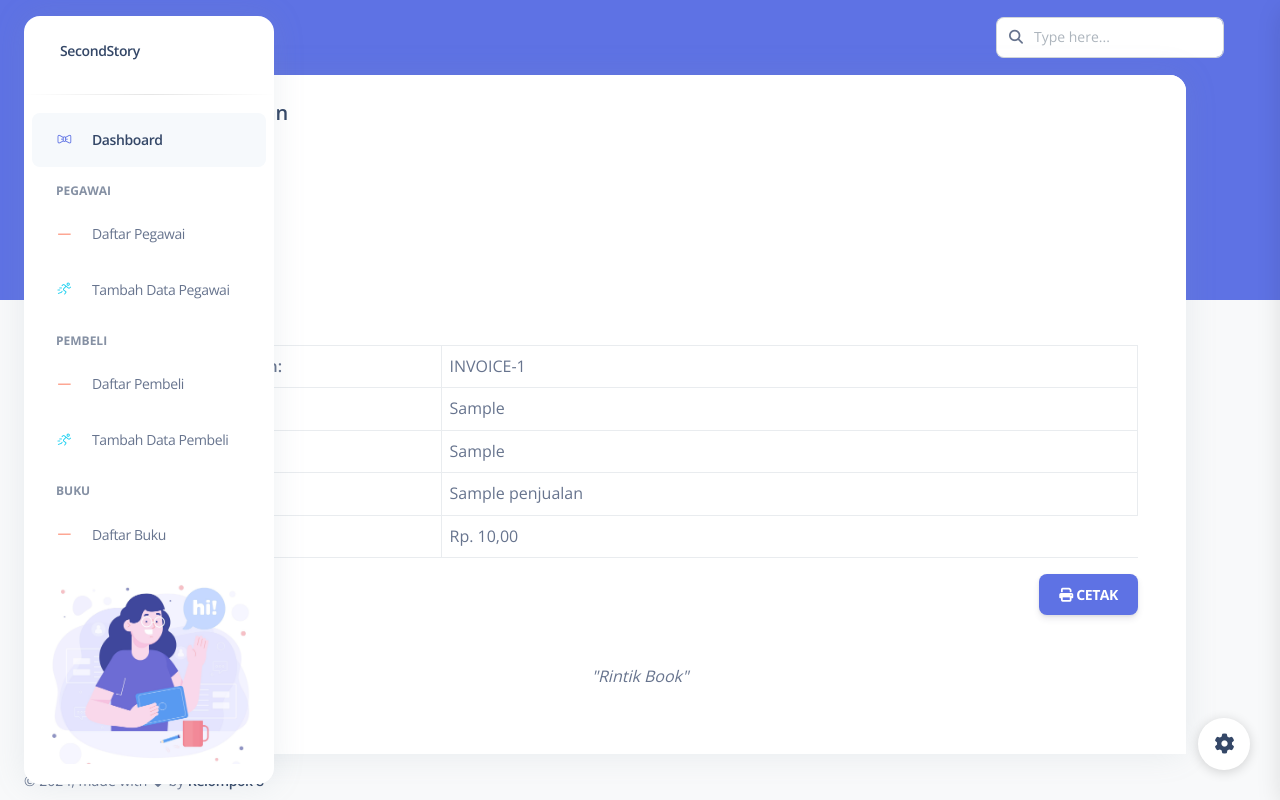
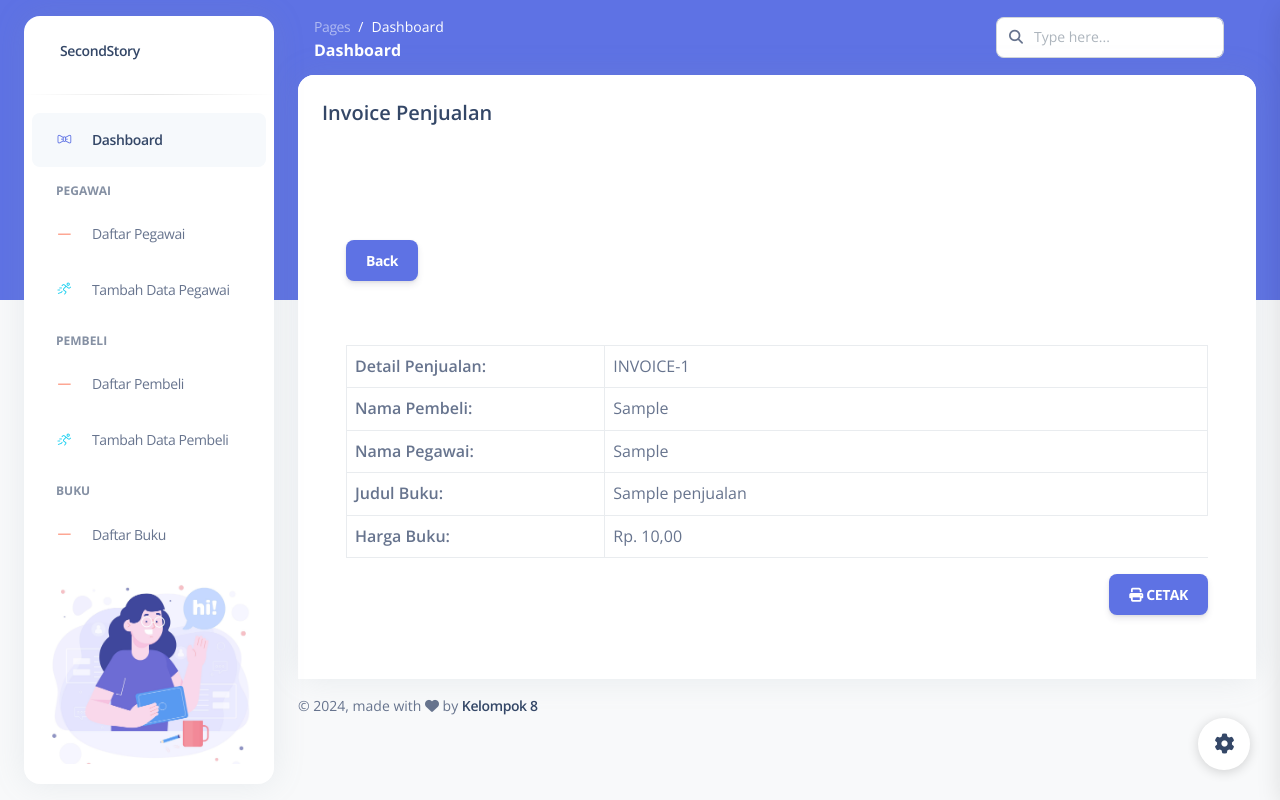
Before and after one commit to nabilalwyh/pbo, a CodeIgniter app: page /FORMATIF2/index.php/beranda/penjualan_invoice/1 in a window 1280 px wide. Run offline with CodeIgniter, Linux system fonts and the light colour scheme; tables that the repository leaves empty or names only in its code hold one stand-in row (values such as "Sample post"); data that the repository does not hold is empty; some libraries are stand-ins or nearby versions.

Commit message:
memperbarui invoice

```diff
--- a/application/controllers/Beranda.php
+++ b/application/controllers/Beranda.php
@@ -468,8 +468,8 @@ class Beranda extends CI_Controller
         // Load data penjualan berdasarkan ID
         $data['tb_penjualan'] = $this->Tokobuku_model->get_data_penjualan($id_penjualan);
         $this->load->view('template/head');
+        $this->load->view('template/sidebar');
         $this->load->view('template/navbar');
-        $this->load->view('template/sidebar');
         $this->load->view('penjualan_invoice', $data);
         $this->load->view('template/footer');
 
--- a/application/views/penjualan_invoice.php
+++ b/application/views/penjualan_invoice.php
@@ -10,8 +10,7 @@
                     <a href="<?= site_url('Beranda/data_penjualan') ?>" class="btn btn-primary">Back</a>
                 </div>
                 <div class="card-body">
-                <form action="<?php echo site_url('beranda/cetak_invoice/' . $tb_penjualan->id_penjualan); ?>"
-                method="post" enctype="multipart/form-data">
+                    <form action="<?php echo site_url('beranda/cetak_invoice/' . $tb_penjualan->id_penjualan); ?>" method="post" enctype="multipart/form-data">
                         <div class="table-responsive">
                             <table class="table table-bordered">
                                 <tr>
@@ -41,8 +40,6 @@
                             <button type="submit" class="btn btn-primary"><i class="fas fa-print"></i> CETAK</button>
                         </div>
                     </form>
-                <hr>
-                <p><center><i>"Rintik Book"</i></center></p>
                 </div>
             </div>
         </div>
```
Lines whose indentation alone changed are shown as unchanged.
